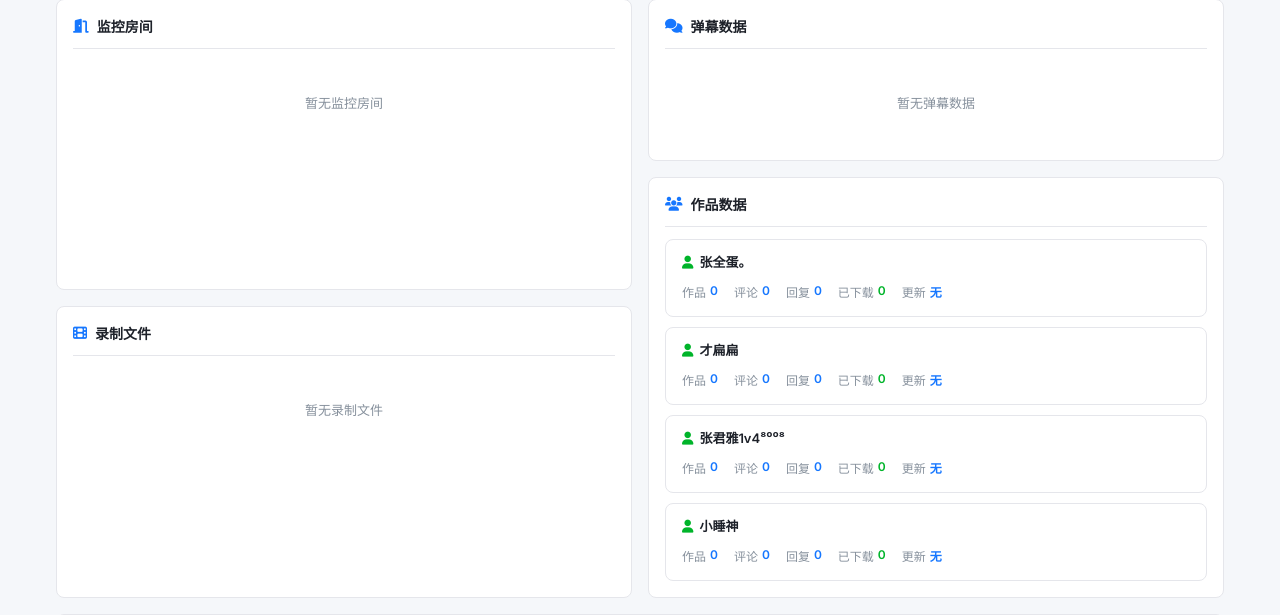
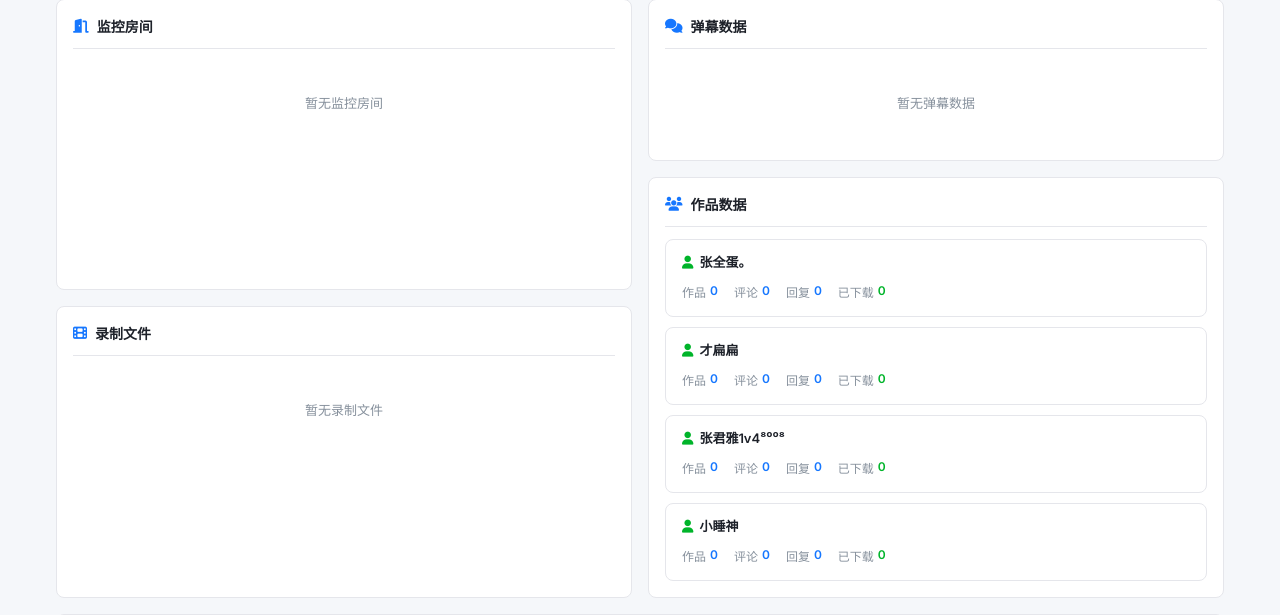
Before and after one commit to xhynice/DouyinSpace, a Flask app: page / in a window 1280 px wide. Shown: the part 335-950 px from the top of the page. Run offline with Flask 3, Linux system fonts and the light colour scheme; data that the repository does not hold is empty.

Commit message:
fix: 作品数据更新时间移到用户名后面

```diff
--- a/templates/index.html
+++ b/templates/index.html
@@ -662,6 +662,7 @@ body {
         <div class="minicard">
           <div class="minicard-header">
             <span><i class="fas fa-user" style="color:#00b42a;margin-right:6px"></i>{{ user.nickname }}</span>
+            <span style="font-size:11px;color:#86909c;font-weight:400">{{ user.last_update or '' }}</span>
           </div>
           <div class="minicard-body">
             <div class="minicard-item">
@@ -679,10 +680,6 @@ body {
             <div class="minicard-item">
               <span class="lbl">已下载</span>
               <span class="val" style="color:#00b42a">{{ user.media_downloaded }}</span>
-            </div>
-            <div class="minicard-item">
-              <span class="lbl">更新</span>
-              <span class="val" style="color:#1677ff">{{ user.last_update or '无' }}</span>
             </div>
           </div>
         </div>
```
